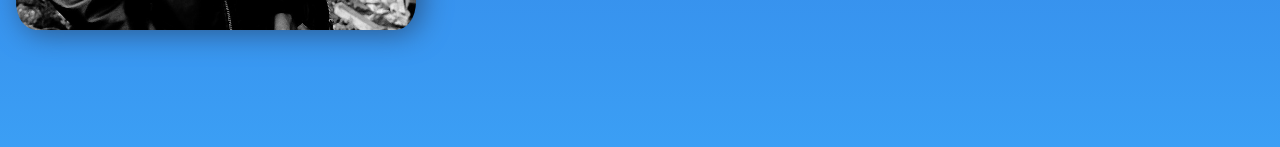
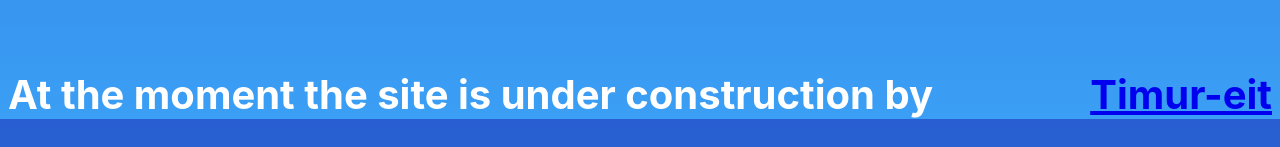
Before and after one commit to Timur-eit/timur_portfolio, a JavaScript app: page / in a window 1280 px wide. Shown: the part 650-797 px from the top of the page. Built offline with nearby package versions, Linux system fonts and the light colour scheme; the HTML template or start-up script is replaced by a standard one.

Commit message:
add temp notice

```diff
--- a/src/App.js
+++ b/src/App.js
@@ -22,6 +22,7 @@
 
       <Header />
       <Intro />
+
     </div>
   )
 }
--- a/src/components/Intro/Intro.js
+++ b/src/components/Intro/Intro.js
@@ -3,6 +3,7 @@
 
 function Intro() {
   return (
+    <>
     <div className='intro'>
       <img src={mainPicture} className='main-picture' alt='me'/>
       <div>
@@ -12,6 +13,11 @@
         </p>
       </div>
     </div>
+    <h1 className='temp' style={{'color': 'white', 'margin': '0 0.2em'}}>
+      At the moment the site is under construction by
+      <a href='https://timur-eit.github.io/'>Timur-eit</a>
+    </h1>
+    </>
   )
 }
 
--- a/src/components/Intro/style.scss
+++ b/src/components/Intro/style.scss
@@ -1,5 +1,5 @@
 .intro {
-  height: 100vh;
+  height: 90vh;
   // padding-top: 2em;
 
   img {
@@ -7,6 +7,20 @@
     border-radius: 5%;
     margin: 5em 1em 1em 1em;
     filter: drop-shadow(5px 3px 0.9em #2a578a);
+  }
+
+
+}
+
+.temp {
+  display: flex;
+  justify-content: space-between;
+}
+
+a {
+  // text-decoration: none;
+  &:visited {
+    color: inherit;
   }
 }
 
```
